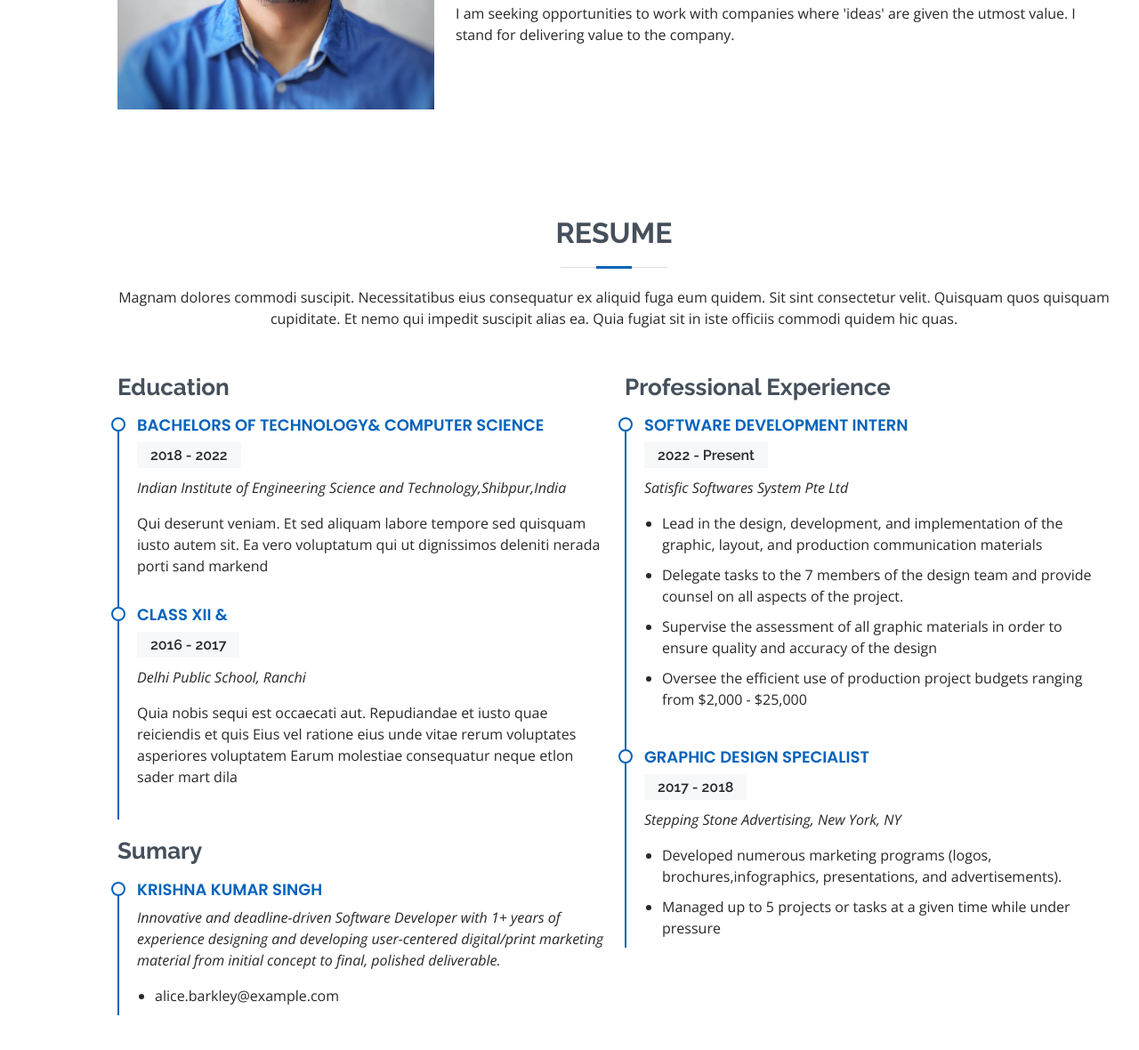
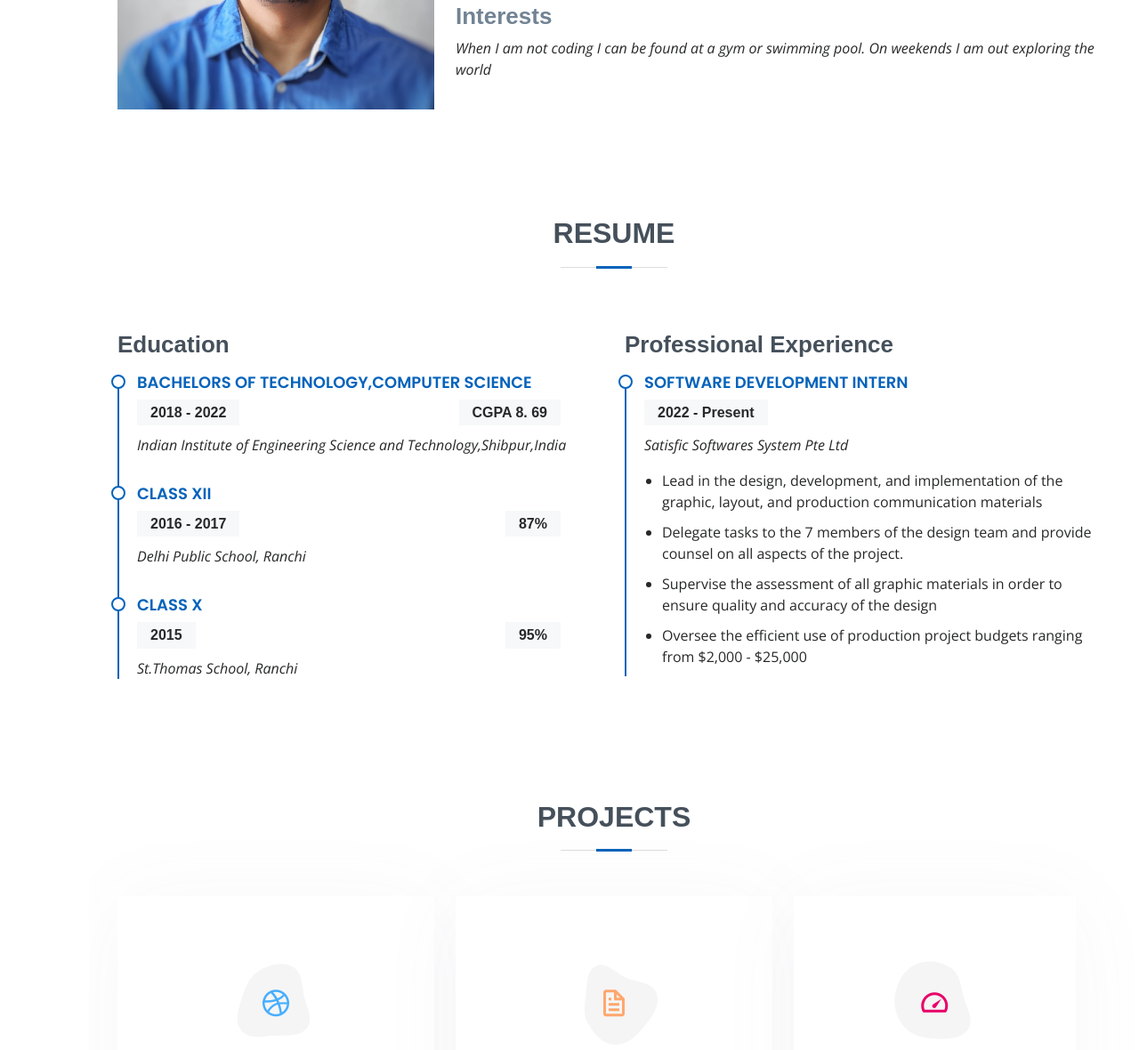
Before and after one commit to imkks/resumeWebsite, a plain HTML site: page index.html in a window 1280 px wide. Shown: the part 1225-2405 px from the top of the page at 89% size. Drawn offline with nearby package versions, Linux system fonts and the light colour scheme.

Commit message:
design changes

```diff
--- a/assets/css/style.css
+++ b/assets/css/style.css
@@ -24,7 +24,7 @@ a:hover {
 }
 
 h1, h2, h3, h4, h5, h6 {
-  font-family: "Raleway", sans-serif;
+  font-family:  sans-serif;
 }
 
 /*--------------------------------------------------------------
--- a/index.html
+++ b/index.html
@@ -56,9 +56,11 @@
       <h1>Krishna Kumar Singh</h1>
       <p>I'm <span class="typed" data-typed-items="Backend Developer,Android Enthusiast, Gym Freak"></span></p>
       <div class="social-links">
+        <a href="https://linkedin.com/in/imkks" class="linkedin"><i class="bx bxl-linkedin"></i></a>
+        <a href="https://github.com/imkks" class="github"><i class="bx bxl-github"></i></a>
         <a href="https://twitter.com/imkks" class="twitter"><i class="bx bxl-twitter"></i></a>
         <a href="https://instagram.com/imkrish.singh" class="instagram"><i class="bx bxl-instagram"></i></a>
-        <a href="https://linkedin.com/in/imkks" class="linkedin"><i class="bx bxl-linkedin"></i></a>
+
       </div>
     </div>
   </section><!-- End Hero -->
@@ -81,8 +83,8 @@
           <div class="col-lg-8 pt-4 pt-lg-0 content">
             <h3>Computer Science Graduate &amp; Software Developer.</h3>
             <p class="fst-italic">
-              Lorem ipsum dolor sit amet, consectetur adipiscing elit, sed do eiusmod tempor incididunt ut labore et dolore
-              magna aliqua.
+              I am seeking opportunities to work with companies where 'ideas' are given the utmost value. I stand for delivering value to the company.
+
             </p>
             <div class="row">
               <div class="col-lg-6">
@@ -100,9 +102,10 @@
                 </ul>
               </div>
             </div>
-            <p>
-              I am seeking opportunities to work with companies where 'ideas' are given the utmost value. I stand for delivering value to the company.
-            </p>
+            <div>
+              <h3>Interests</h3>
+              <p class="fst-italic">When I am not coding I can be found at a gym or swimming pool. On weekends I am out exploring the world</p>
+            </div>
           </div>
         </div>
 
@@ -115,7 +118,6 @@
 
         <div class="section-title">
           <h2>Resume</h2>
-          <p>Magnam dolores commodi suscipit. Necessitatibus eius consequatur ex aliquid fuga eum quidem. Sit sint consectetur velit. Quisquam quos quisquam cupiditate. Et nemo qui impedit suscipit alias ea. Quia fugiat sit in iste officiis commodi quidem hic quas.</p>
         </div>
 
         <div class="row">
@@ -123,24 +125,28 @@
 
             <h3 class="resume-title">Education</h3>
             <div class="resume-item">
-              <h4>Bachelors of Technology&amp; Computer Science</h4>
+              <h4>Bachelors of Technology,Computer Science</h4>
+              <div class="d-flex justify-content-between me-5">
               <h5>2018 - 2022</h5>
+              <h5>CGPA 8. 69</h5>
+              </div>
               <p><em>Indian Institute of Engineering Science and Technology,Shibpur,India</em></p>
-              <p>Qui deserunt veniam. Et sed aliquam labore tempore sed quisquam iusto autem sit. Ea vero voluptatum qui ut dignissimos deleniti nerada porti sand markend</p>
             </div>
             <div class="resume-item">
-              <h4>Class XII &amp; </h4>
+              <h4>Class XII </h4>
+              <div class="d-flex justify-content-between me-5">
               <h5>2016 - 2017</h5>
+              <h5>87%</h5>
+              </div>
               <p><em>Delhi Public School, Ranchi</em></p>
-              <p>Quia nobis sequi est occaecati aut. Repudiandae et iusto quae reiciendis et quis Eius vel ratione eius unde vitae rerum voluptates asperiores voluptatem Earum molestiae consequatur neque etlon sader mart dila</p>
             </div>
-            <h3 class="resume-title">Sumary</h3>
-            <div class="resume-item pb-0">
-              <h4>Krishna Kumar SIngh</h4>
-              <p><em>Innovative and deadline-driven Software Developer with 1+ years of experience designing and developing user-centered digital/print marketing material from initial concept to final, polished deliverable.</em></p>
-              <ul>
-                <li>alice.barkley@example.com</li>
-              </ul>
+            <div class="resume-item">
+              <h4>Class X</h4>
+              <div class="d-flex justify-content-between me-5">
+                <h5>2015</h5>
+                <h5 class="">95%</h5>
+              </div>
+              <p><em>St.Thomas School, Ranchi</em></p>
             </div>
 
           </div>
@@ -155,15 +161,6 @@
                 <li>Delegate tasks to the 7 members of the design team and provide counsel on all aspects of the project. </li>
                 <li>Supervise the assessment of all graphic materials in order to ensure quality and accuracy of the design</li>
                 <li>Oversee the efficient use of production project budgets ranging from $2,000 - $25,000</li>
-              </ul>
-            </div>
-            <div class="resume-item">
-              <h4>Graphic design specialist</h4>
-              <h5>2017 - 2018</h5>
-              <p><em>Stepping Stone Advertising, New York, NY</em></p>
-              <ul>
-                <li>Developed numerous marketing programs (logos, brochures,infographics, presentations, and advertisements).</li>
-                <li>Managed up to 5 projects or tasks at a given time while under pressure</li>
               </ul>
             </div>
           </div>
@@ -293,13 +290,14 @@
 
       </div>
     </section><!-- End Skills Section -->
+
+
 <!-- ======= Facts Section ======= -->
 <section id="facts" class="facts">
   <div class="container" data-aos="fade-up">
 
     <div class="section-title">
-      <h2>Facts</h2>
-      <p>Magnam dolores commodi suscipit. Necessitatibus eius consequatur ex aliquid fuga eum quidem. Sit sint consectetur velit. Quisquam quos quisquam cupiditate. Et nemo qui impedit suscipit alias ea. Quia fugiat sit in iste officiis commodi quidem hic quas.</p>
+      <h2>Problems Solved</h2>
     </div>
 
     <div class="row">
@@ -308,15 +306,15 @@
         <div class="count-box">
           <i class="bi bi-emoji-smile"></i>
           <span data-purecounter-start="0" data-purecounter-end="232" data-purecounter-duration="1" class="purecounter"></span>
-          <p>Happy Clients</p>
+          <p>LeetCode</p>
         </div>
       </div>
 
       <div class="col-lg-4 col-md-6 mt-5 mt-md-0">
         <div class="count-box">
           <i class="bi bi-journal-richtext"></i>
-          <span data-purecounter-start="0" data-purecounter-end="521" data-purecounter-duration="1" class="purecounter"></span>
-          <p>Projects</p>
+          <span data-purecounter-start="1" data-purecounter-end="98" data-purecounter-duration="1" class="purecounter">%</span>
+          <p>Codeforces</p>
         </div>
       </div>
 
@@ -325,7 +323,7 @@
         <div class="count-box">
           <i class="bi bi-award"></i>
           <span data-purecounter-start="0" data-purecounter-end="25" data-purecounter-duration="1" class="purecounter"></span>
-          <p>Awards</p>
+          <p>GFG</p>
         </div>
       </div>
 
@@ -459,9 +457,10 @@
       <h3>Krishna Kumar Singh</h3>
       <p>I am seeking opportunities to work with companies where 'ideas' are given the utmost value.</p>
       <div class="social-links">
+        <a href="https://linkedin.com/in/imkks" class="linkedin"><i class="bx bxl-linkedin"></i></a>
+        <a href="https://github.com/imkks" class="github"><i class="bx bxl-github"></i></a>
         <a href="https://twitter.com/imkks" class="twitter"><i class="bx bxl-twitter"></i></a>
         <a href="https://instagram.com/imkrish.singh" class="instagram"><i class="bx bxl-instagram"></i></a>
-        <a href="https://linkedin.in/imkks" class="linkedin"><i class="bx bxl-linkedin"></i></a>
       </div>
       <div class="copyright">
         &copy; Copyright <strong><span>Resume</span></strong>. All Rights Reserved
```
